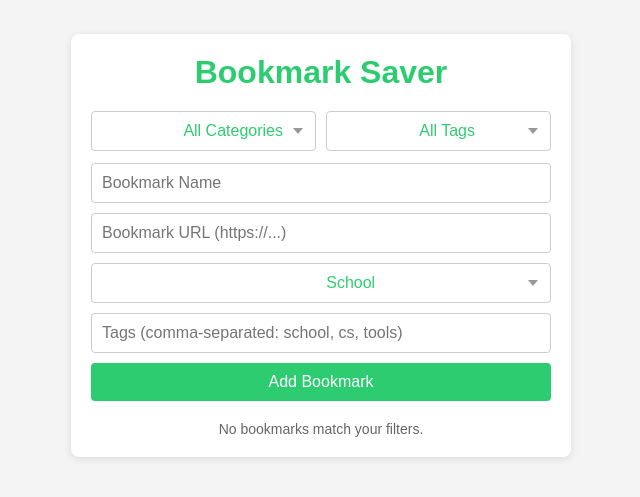
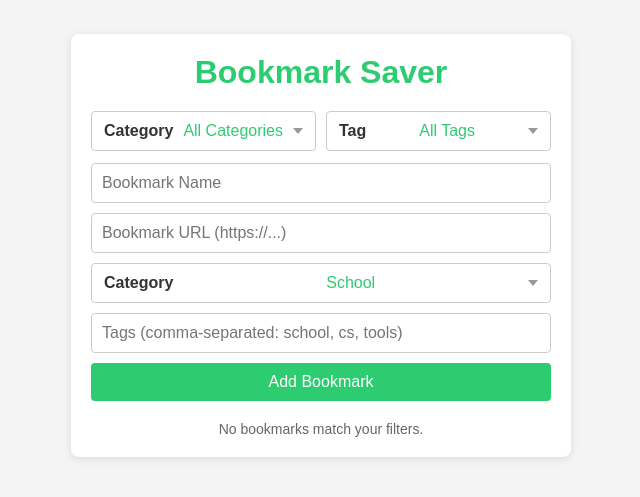
Before and after one commit to PrestonMas/BookmarkSaver, a React (Vite) app: page / in a window 1280 px wide. Shown: the part 155-652 px from the top of the page, without its empty margins (319-959 px from the left). Built offline with nearby package versions, Linux system fonts and the light colour scheme.

Commit message:
color change

```diff
--- a/src/style.css
+++ b/src/style.css
@@ -201,7 +201,7 @@ button.secondary:hover {
 .select-label {
   font-size: 16px;
   font-weight: 600;
-  color: #FFF;
+  color: #333;
 }
 
 .select-value {
```
